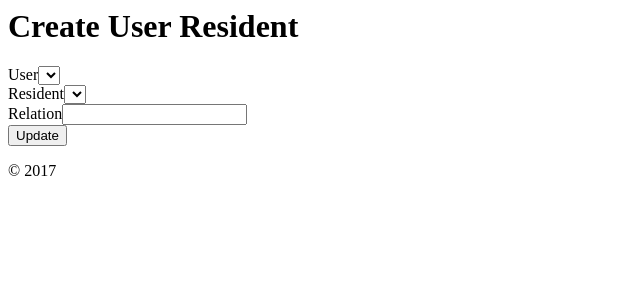
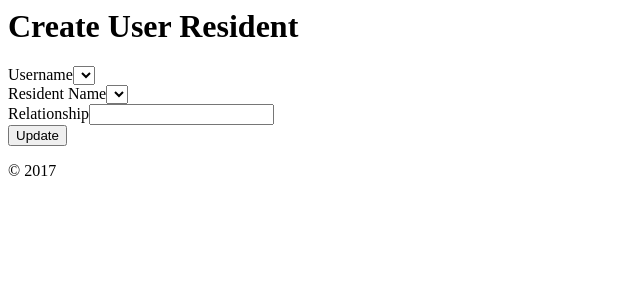
Before and after one commit to qinjie/WeTrack-Web2, a Yii app: template backend/views/user-resident/create.php in a window 1280 px wide. Shown: the top 300 px of the page, without its empty margins (0-640 px from the left). Run offline with PHP 8.4 and a stand-in for Yii, Linux system fonts and the light colour scheme; the template is opened without the code that fills it, so the values that code supplies are empty; form fields are guessed from the names that the template uses; some libraries are stand-ins or nearby versions.

Commit message:
edit relation view

```diff
--- a/backend/views/user-resident/_form.php
+++ b/backend/views/user-resident/_form.php
@@ -14,13 +14,14 @@ use common\models\Resident;
 <div class="user-resident-form">
 
     <?php $form = ActiveForm::begin(); ?>
+
     <?= $form->field($model, 'user_id')->dropDownList(
         ArrayHelper::map(\common\models\User::find()->all(), 'id', 'username')
-    )
+    )->label("Username")
     ?>
 
     <?= $form->field($model, 'resident_id')->dropDownList(
-        ArrayHelper::map(Resident::find()->all(), 'id', 'fullname'))
+        ArrayHelper::map(Resident::find()->all(), 'id', 'fullname'))->label('Resident Name')
     ?>
 
     <?php
@@ -35,7 +36,7 @@ use common\models\Resident;
         'others'=>'others'
     ];
     ?>
-    <?= $form->field($model, 'relation')->textInput() ?>
+    <?= $form->field($model, 'relation')->textInput()->label('Relationship') ?>
 
 
 
--- a/backend/views/user-resident/create.php
+++ b/backend/views/user-resident/create.php
@@ -7,7 +7,7 @@ use yii\helpers\Html;
 /* @var $model common\models\UserResident */
 
 $this->title = 'Create User Resident';
-$this->params['breadcrumbs'][] = ['label' => 'User Residents', 'url' => ['index']];
+$this->params['breadcrumbs'][] = ['label' => 'Relations', 'url' => ['index']];
 $this->params['breadcrumbs'][] = $this->title;
 ?>
 <div class="user-resident-create">
```
Also changed, not shown: backend/views/user-resident/index.php (+18 -2 lines).
